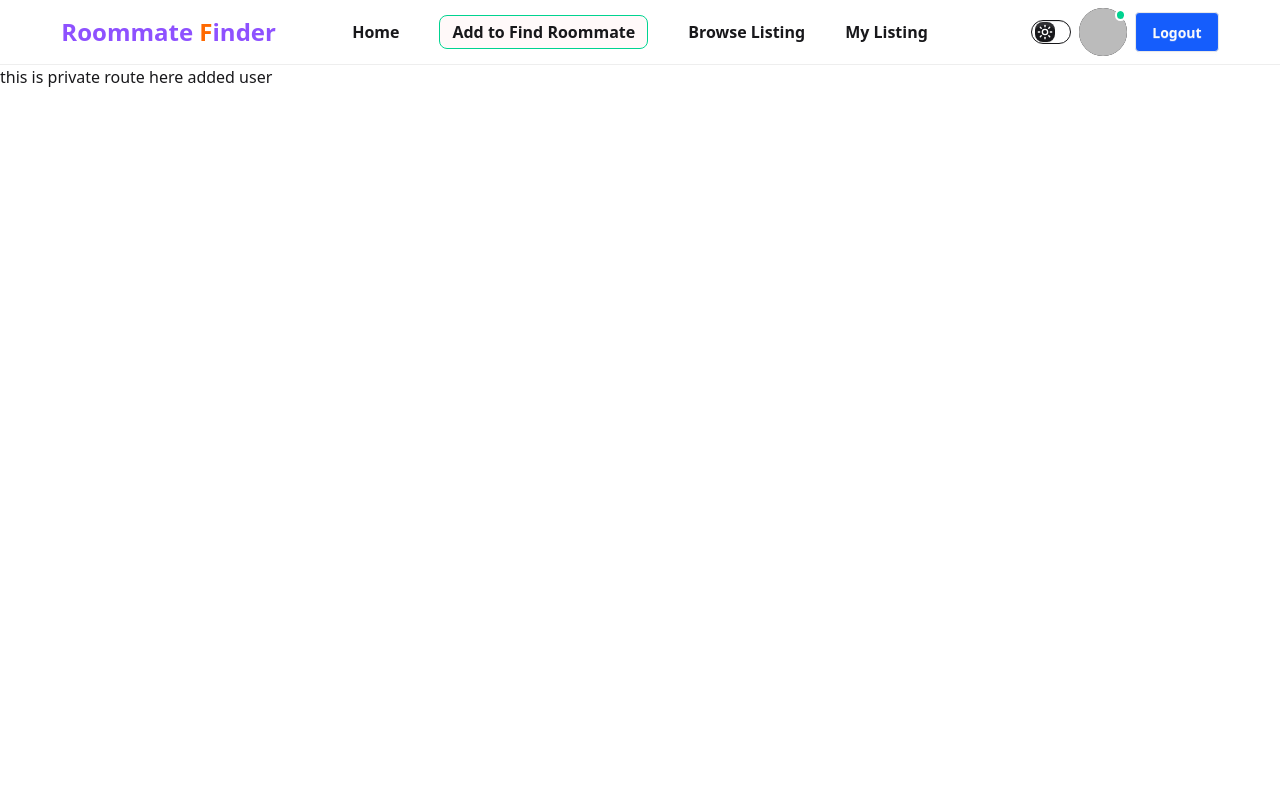
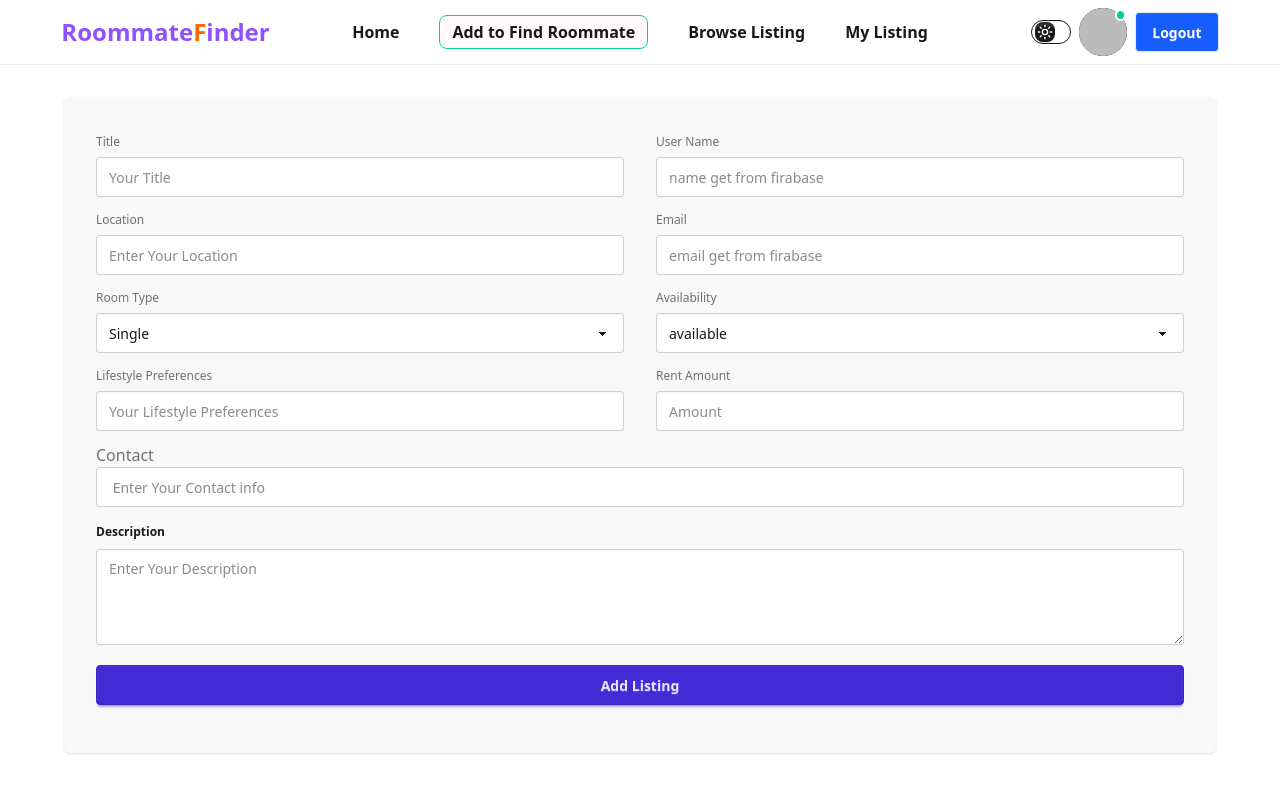
Before and after one commit to hanifsikder921/roommate-finder, a React (Vite) app: page /addPost in a window 1280 px wide. Shown: the top 792 px of the page. Built offline with nearby package versions, Linux system fonts and the light colour scheme; no server answers; sample sign-in values are in the browser's storage.

Commit message:
add form make done

```diff
--- a/src/components/Header/Navbar.jsx
+++ b/src/components/Header/Navbar.jsx
@@ -37,10 +37,6 @@ const Navbar = () => {
     }
 
 
-    const gotoDasBord = () => {
-        navigate('/dashbord')
-    }
-
 
 
     const menu = (
@@ -50,14 +46,12 @@ const Navbar = () => {
                 { path: "/addPost", label: "Add to Find Roommate" },
                 { path: "/wishlistf", label: "Browse Listing" },
                 { path: "/myListing", label: "My Listing" },
-
             ].map(({ path, label }) => (
                 <NavLink
                     key={path}
                     to={path}
                     className={({ isActive }) =>
-          `font-semibold transition-colors duration-300 text-base-content ${
-            isActive
+                        `font-semibold transition-colors duration-300 text-base-content ${isActive
                             ? 'border border-success px-3 py-1 rounded-lg bg-red-200/10 backdrop-blur-sm'
                             : 'hover:text-red-400'
                         }`
@@ -66,6 +60,33 @@ const Navbar = () => {
                     {label}
                 </NavLink>
             ))}
+
+            {/* Button: Hidden on md and up, visible on small screens */}
+
+            {
+                user ? (
+                    <button className="block md:hidden px-4 py-2 text-white rounded-md hover:bg-orange-600 transition">
+                        <Link
+                            onClick={handleLogout}
+                            to="/auth/login"
+                            className="btn "
+                        >
+                            Logout
+                        </Link>
+                    </button>
+                ) :
+                    (
+                        <button className="block md:hidden px-4 py-2 text-white rounded-md hover:bg-orange-600 transition">
+                            <Link
+                                to="/auth/login"
+                                className="btn "
+                            >
+                                Login
+                            </Link>
+                        </button>
+                    )
+            }
+
         </div>
     );
 
@@ -92,20 +113,23 @@ const Navbar = () => {
                         {menu}
                     </ul>
                 </div>
-                <Link to='/' className=" text-2xl font-semibold text-violet-500">Roommate <span className="text-orange-500">F</span>inder </Link>
+                <Link to='/' className=" text-2xl font-semibold text-violet-500 hidden md:flex">Roommate <span className="text-orange-500">F</span>inder </Link>
             </div>
             <div className="navbar-center hidden lg:flex">
                 {menu}
             </div>
             <div className="navbar-end">
                 <ThemeToggle />
+                <section>
+
+
                     {user ? (
                         <div className="space-x-2 flex items-center">
                             <div
                                 className="tooltip tooltip-bottom"
                                 data-tip={user.displayName || 'User'}
                             >
-                            <div onClick={gotoDasBord} className="avatar avatar-online avatar-placeholder cursor-pointer">
+                                <div className="avatar avatar-online avatar-placeholder cursor-pointer">
                                     <div className="bg-neutral text-neutral-content w-12 h-12 rounded-full overflow-hidden flex items-center justify-center">
                                         {
                                             <img
@@ -124,20 +148,30 @@ const Navbar = () => {
                             <Link
                                 onClick={handleLogout}
                                 to="/auth/login"
-                            className="btn bg-blue-600 text-stone-50 hover:bg-blue-800"
+                                className="btn bg-blue-600 text-stone-50 hover:bg-blue-800 hidden md:flex"
                             >
                                 Logout
                             </Link>
                         </div>
                     ) : (
+                        <div className='hidden md:flex'>
+
                             <Link
                                 to="/auth/login"
                                 className="btn bg-blue-600 text-stone-50 hover:bg-blue-800"
                             >
                                 Login
                             </Link>
+
+                            <Link
+                                to="/auth/register"
+                                className="btn bg-purple-600 text-stone-50 hover:bg-purple-800"
+                            >
+                                Signup
+                            </Link>
+                        </div>
                     )}
-
+                </section>
 
 
             </div>
--- a/src/pages/AddPost/AddPost.jsx
+++ b/src/pages/AddPost/AddPost.jsx
@@ -2,8 +2,77 @@ import React from 'react';
 
 const AddPost = () => {
     return (
-        <div>
-            this is private route here added user
+        <div className='md:max-w-6xl mx-auto md:my-8'>
+
+            <form>
+                <div className='bg-base-200 p-2 md:p-8 rounded-md shadow'>
+
+                    <div className='grid grid-cols-1 md:grid-cols-2 md:gap-8'>
+
+
+                        <fieldset className="fieldset   rounded-box  ">
+
+
+                            <label className="label">Title</label>
+                            <input type="text" className="input w-full focus:border-none mb-2 focus:outline-1" placeholder="Your Title" />
+
+                            <label className="label">Location</label>
+                            <input type="text" className="input w-full focus:border-none mb-2 focus:outline-1" placeholder="Enter Your Location" />
+
+                            <label className="label">Room Type</label>
+                            <select defaultValue="Single" className="select w-full focus:border-none mb-2 focus:outline-1">
+                                <option disabled={true}>Select Type</option>
+                                <option>Single</option>
+                                <option>Shared</option>
+                            </select>
+
+                            <label className="label">Lifestyle Preferences</label>
+                            <input type="text" className="input w-full focus:border-none mb-2 focus:outline-1" placeholder="Your Lifestyle Preferences" />
+
+                        </fieldset>
+
+                        <fieldset className="fieldset   rounded-box  ">
+
+
+                            <label className="label">User Name</label>
+                            <input type="text" className="input w-full focus:border-none mb-2 focus:outline-1" placeholder="name get from firabase" />
+
+                            <label className="label">Email</label>
+                            <input type="text" className="input w-full focus:border-none mb-2 focus:outline-1" placeholder="email get from firabase" />
+
+                            <label className="label">Availability </label>
+                            <select defaultValue="available" className="select w-full focus:border-none mb-2 focus:outline-1">
+                                <option disabled={true}>set availability </option>
+                                <option>available</option>
+                                <option>unavilable</option>
+                            </select>
+
+                            <label className="label">Rent Amount</label>
+                            <input type="number" className="input w-full focus:border-none mb-2 focus:outline-1" placeholder="Amount" />
+
+                        </fieldset>
+
+
+                    </div>
+
+                    <div className=''>
+                        <label className="label">Contact</label>
+                        <input type="text" className="input w-full focus:border-none mb-2 focus:outline-1" placeholder=" Enter Your Contact info " />
+
+                        <fieldset className="fieldset">
+                            <legend className="fieldset-legend">Description</legend>
+                            <textarea className="textarea h-24 w-auto focus:border-none focus:outline-1" placeholder="Enter Your Description"></textarea>
+                        </fieldset>
+                    </div>
+
+                    <button className='btn btn-primary w-full my-4'>Add Listing</button>
+
+                </div>
+
+
+
+            </form>
+
         </div>
     );
 };
--- a/src/pages/Login/Login.jsx
+++ b/src/pages/Login/Login.jsx
@@ -128,6 +128,7 @@ const Login = () => {
                     </svg>
                     Login with Google
                 </button>
+
             </div>
         </div>
 
--- a/src/pages/Register/Register.jsx
+++ b/src/pages/Register/Register.jsx
@@ -8,7 +8,7 @@ const Register = () => {
 
     const navigate = useNavigate();
     const [showPassword, setShowPassword] = useState(false);
-    const { createUser, updateDetails, } = useContext(AuthContext)
+    const { createUser, updateDetails, setUser,googleSignin } = useContext(AuthContext)
 
 
     const handleRegister = (e) => {
@@ -54,6 +54,29 @@ const Register = () => {
 
 
     };
+
+
+     const handleGoogleSignin = () => {
+            googleSignin()
+                .then((result) => {
+                    const loggedInUser = result.user;
+
+
+                    const updatedUser = {
+                        displayName: loggedInUser.displayName || '',
+                        photoURL: loggedInUser.photoURL || '',
+                        email: loggedInUser.email
+                    };
+
+                    setUser(updatedUser);
+                    Swal.fire("Success", "Successfully Logged In With Google", "success");
+                    navigate("/");
+                })
+                .catch((error) => {
+                    Swal.fire("Error", error.message, "error");
+                });
+        };
+
 
 
 
@@ -114,6 +137,30 @@ const Register = () => {
                     <Link to="/auth/login" className="text-orange-400 font-semibold hover:underline">
                         Login
                     </Link>
+
+                    <p> or</p>
+
+
+                <button
+                    onClick={handleGoogleSignin}
+                    className="cursor-pointer w-full py-2 rounded-md bg-gray-200 dark:bg-gray-700 text-black dark:text-white font-medium border border-gray-300 dark:border-gray-600 flex items-center justify-center gap-2 hover:bg-gray-300 dark:hover:bg-gray-600 transition duration-200"
+                >
+                    <svg
+                        aria-label="Google logo"
+                        width="16"
+                        height="16"
+                        xmlns="http://www.w3.org/2000/svg"
+                        viewBox="0 0 512 512"
+                    >
+                        <path fill="#0000" d="M0 0h512v512H0z" />
+                        <path fill="#34a853" d="M153 292c30 82 118 95 171 60h62v48A192 192 0 0190 341" />
+                        <path fill="#4285f4" d="M386 400a140 175 0 0053-179H260v74h102q-7 37-38 57" />
+                        <path fill="#fbbc02" d="M90 341a208 200 0 010-171l63 49q-12 37 0 73" />
+                        <path fill="#ea4335" d="M153 219c22-69 116-109 179-50l55-54c-78-75-230-72-297 55" />
+                    </svg>
+                    Login with Google
+                </button>
+
                 </div>
 
 
```
Also changed, not shown: 1 other file (tests, documents, lock files or other folders). Lines whose indentation alone changed are shown as unchanged.
